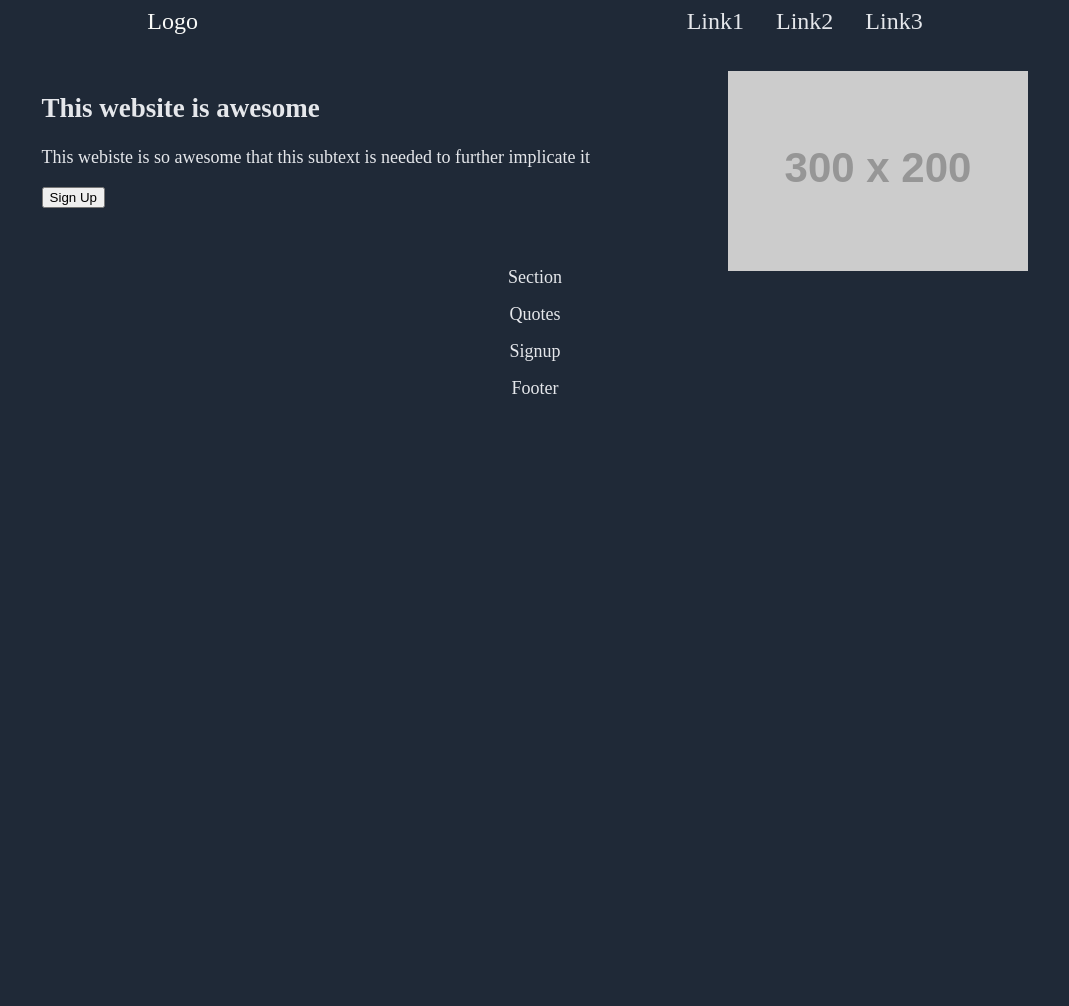
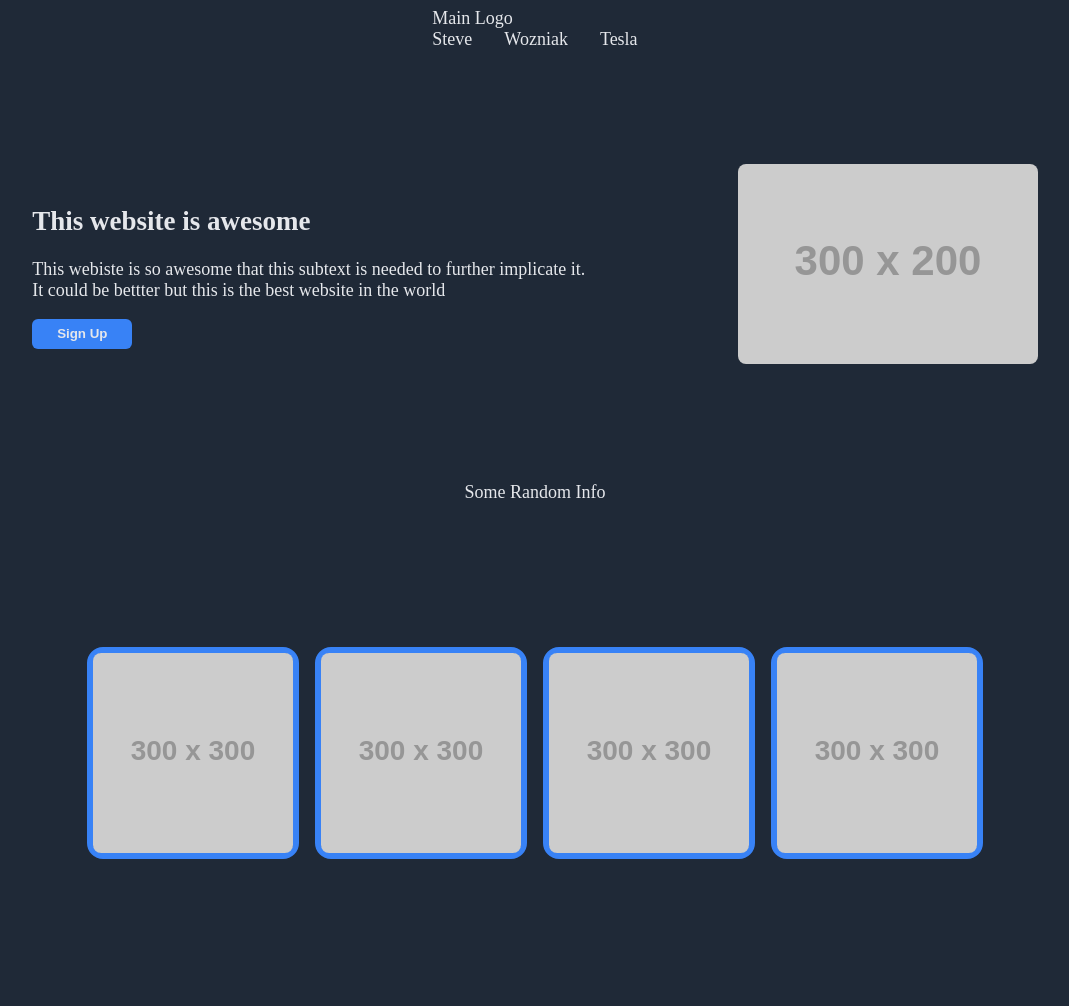
Before and after one commit to ezra-casas/top-landing-page, a plain HTML site: page index.html in a window 1280 px wide. Shown: the top 1006 px of the page, without its empty margins (105-1174 px from the left). Before the commit the page ends 800 px from the top, so only its background shows below. Drawn offline with Linux system fonts and the light colour scheme; placeholder pictures from the web are drawn by us.

Commit message:
Main section done.

```diff
--- a/index.html
+++ b/index.html
@@ -9,27 +9,53 @@
 <body>
 
     <header>
-        <div>Logo</div>
+        <div>Main Logo</div>
         <div id="links">
-            <a href="#">Link1</a>
-            <a href="#">Link2</a>
-            <a href="#">Link3</a>
+            <a href="#">Steve</a>
+            <a href="#">Wozniak</a>
+            <a href="#">Tesla</a>
         </div>
+
     </header>
 
     <section id="hero-container">
         <div class="hero left">
 
-            <h1>
-                This website is awesome
-            </h1>
-            <p>This webiste is so awesome that this subtext is needed to further implicate it</p>
+            <div>
+                <h1>
+                    This website is awesome
+                </h1>
+
+                <p>This webiste is so awesome that this subtext is needed to further implicate it.
+                    It could be bettter but this is the best website in the world</p>
+
+            </div>
+
             <button type="button">Sign Up</button>
+
         </div>
         <div class="hero right"><img src="https://placehold.co/300x200" alt="" srcset=""></div>
     </section>
 
-    <section>Section</section>
+    <section class="info">
+        <div>Some Random Info</div>
+        <div class="carrosel">
+
+            <div class="child">
+                <img src="https://placehold.co/300x300" alt="" srcset="">
+            </div>
+            <div class="child">
+                <img src="https://placehold.co/300x300" alt="" srcset="">
+            </div>
+            <div class="child">
+                <img src="https://placehold.co/300x300" alt="" srcset="">
+            </div>
+            <div class="child">
+                <img src="https://placehold.co/300x300" alt="" srcset="">
+            </div>
+
+        </div>
+    </section>
     <section>Quotes</section>
     <section>Signup</section>
     <footer>Footer</footer>
--- a/style.css
+++ b/style.css
@@ -7,15 +7,18 @@ body{
     font-size: 18px;
     color: #e5e7eb
 }
-header{
+.main-header{
     background-color: #1f2937;
     width: 100%;
     text-align: center;
     display: flex;
-    justify-content: space-around;
+    justify-content: space-between;
+    width: 100%;
     font-size: 24px;
     color: #f9faf8
 }
+
+
 #links{
     display: flex;
     justify-content: space-between;
@@ -32,10 +35,59 @@ header{
 #hero-container{
     display: flex;
     width: 100%;
-    height: 200px;
+    height: 400px;
     justify-content: space-evenly;
     align-items: center;
+    color: #e5e7eb;
+    gap: 1rem;
+    flex-wrap: wrap;
 }
-.hero{
-    height: 10rem;
+
+.left{
+    display: flex;
+    flex-direction: column;
+    text-wrap: wrap;
 }
+.left div{
+    width: 35rem;
+}
+button{
+    width: 100px;
+    background-color: #3882f6;
+    border-style: none;
+    border-radius: 6px;
+    height: 30px;
+    color: #e5e7eb;
+    font-weight: 800;
+}
+
+.info{
+    display: flex;
+    flex-direction: column;
+    align-items: center;
+}
+.carrosel{
+    display: flex;
+    gap: 1rem;
+    height: 500px;
+    align-items: center;
+    justify-content: center;
+    flex-wrap: wrap;
+}
+
+.child{
+    border-radius: 16px;
+    border: solid #3882f6 6px;
+    width: 200px;
+    height: 200px;
+    display: flex;
+    justify-content: center;
+    align-items: center;
+}
+
+img{
+    object-fit: scale-down;
+    width: 100%;
+    height: 100%;
+    border-radius: 8px;
+}
```
